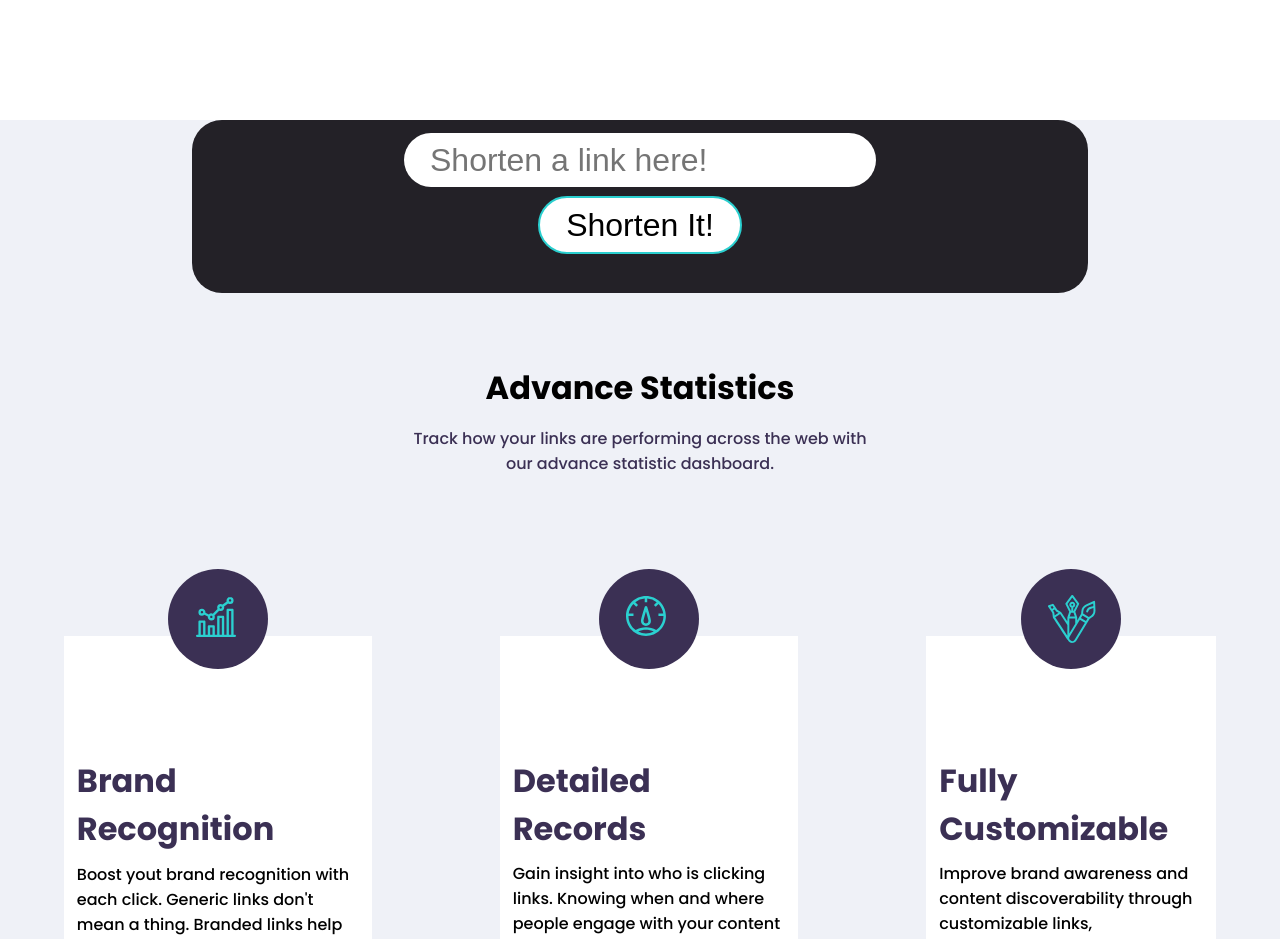
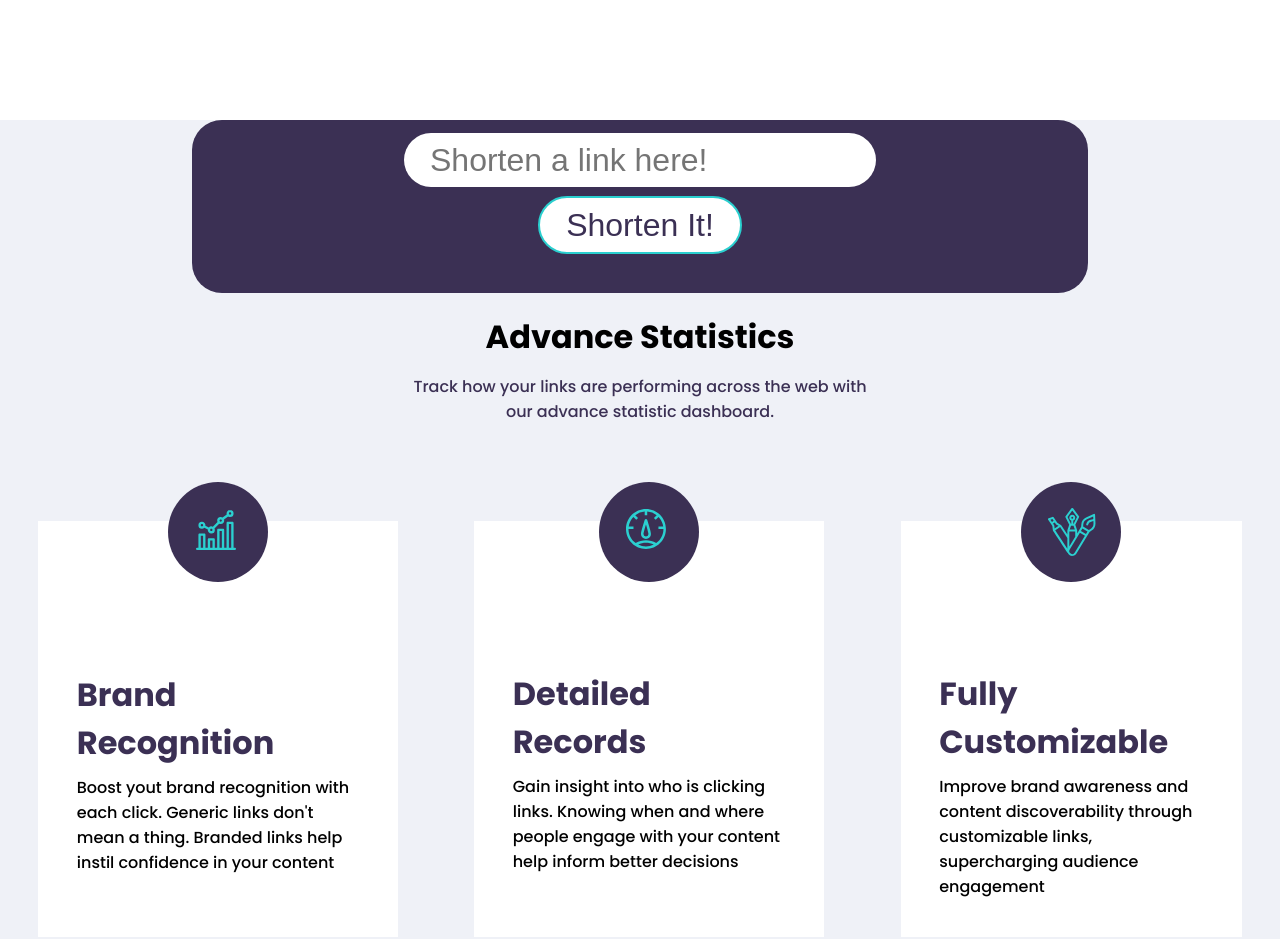
Before and after one commit to SiddharthSonawane/theInternetFolks, a React (Create React App) app: page / in a window 1280 px wide. Shown: the part 680-1619 px from the top of the page. Built offline with nearby package versions, Linux system fonts and the light colour scheme.

Commit message:
style update

```diff
--- a/src/components/Features/Features.elements.js
+++ b/src/components/Features/Features.elements.js
@@ -13,7 +13,7 @@ export const Feature = styled.div`
     flex-wrap: wrap;
     width: 100%;
     height: 60%;
-    padding-top: 15%;
+    padding-top: 13%;
     justify-content: space-around;
   }
 `;
@@ -22,7 +22,7 @@ export const FeatureHeadingContainer = styled.div`
   @media screen and (min-width: 768px) {
     display: flex;
     flex-direction: column;
-    margin: 3% 0;
+    margin: 1% 0;
   }
 `;
 
@@ -48,7 +48,8 @@ export const Div = styled.div`
 
   @media screen and (min-width: 768px) {
     height: auto;
-    padding: 1%;
+    padding: 3%;
+    margin: 0 3%;
   }
 `;
 
@@ -69,6 +70,7 @@ export const SubDiv = styled.div`
     width: 100px;
     height: 100px;
     padding: 10%;
+    margin: 1%;
   }
 `;
 
--- a/src/components/GetStarted/GetStarted.elements.js
+++ b/src/components/GetStarted/GetStarted.elements.js
@@ -11,8 +11,7 @@ export const Container = styled.div`
   padding: 5% 7%;
   width: auto;
   height: auto;
-  background-color: #232127;
-  /* #2acfcf; */
+  background-color: rgb(59, 48, 84);
   border-radius: 30px;
   @media screen and (min-width: 768px) {
     display: flex;
@@ -51,6 +50,7 @@ export const Button = styled.button`
   border: 2px #2acfcf solid;
   outline: #2acfcf;
   background-color: #fff;
+  color: rgb(59, 48, 84);
   transition: all 0.5s;
   &:hover {
     background-color: #2acfcf;
```
